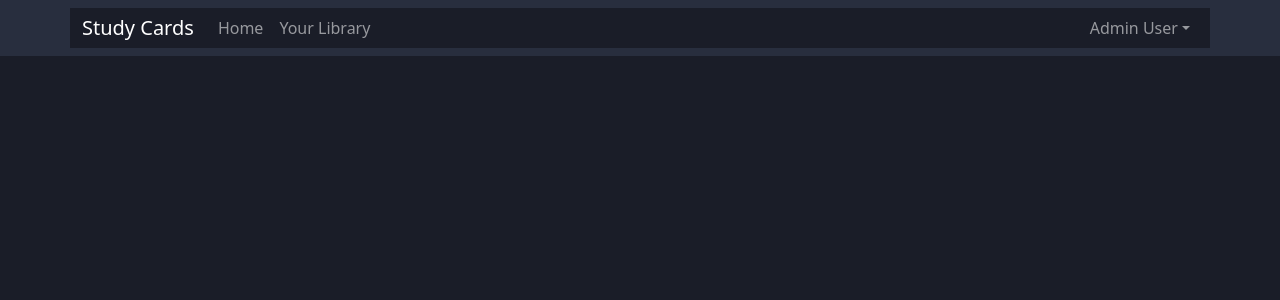
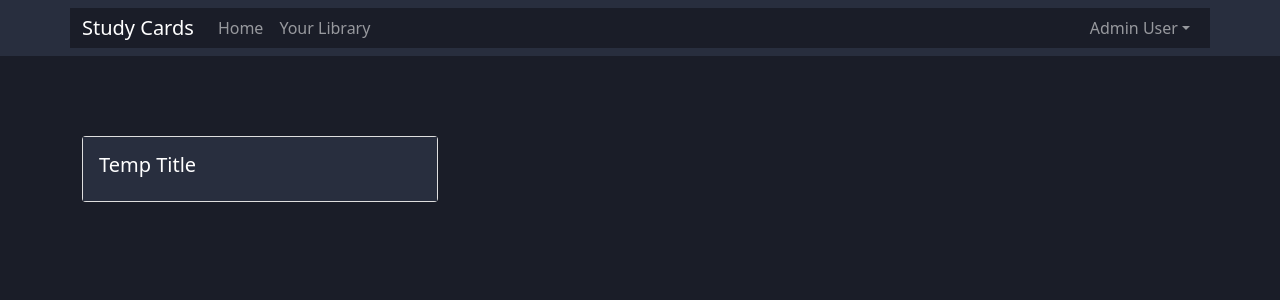
Before and after one commit to theMVPshop/flipcards, a React (Create React App) app: page /dashboard in a window 1280 px wide. Shown: the top 300 px of the page. Built offline with nearby package versions, Linux system fonts and the light colour scheme.

Commit message:
Create Study Set dashboard layout

```diff
--- a/package.json
+++ b/package.json
@@ -19,7 +19,8 @@
     "start": "react-scripts start",
     "build": "react-scripts build",
     "test": "react-scripts test",
-    "eject": "react-scripts eject"
+    "eject": "react-scripts eject",
+    "format": "prettier --write \"src/**/*.{js,jsx}\""
   },
   "eslintConfig": {
     "extends": [
@@ -38,5 +39,8 @@
       "last 1 firefox version",
       "last 1 safari version"
     ]
+  },
+  "devDependencies": {
+    "prettier": "2.5.1"
   }
 }
--- a/src/Components/Dashboard.js
+++ b/src/Components/Dashboard.js
@@ -1,10 +1,27 @@
 import React from 'react';
-import NavbarHeader from './NavbarHeader';
+import { useState, useEffect } from 'react';
+
+import Container from 'react-bootstrap/Container';
+import Row from 'react-bootstrap/Row';
+import Col from 'react-bootstrap/Col';
+import StudySet from './StudySet';
 
 export default function Dashboard() {
+    const [studySets, setStudySets] = useState([]);
+
+    useEffect(() => {
+        // pull in all study sets from db
+        console.log('working');
+    })
+
     return (
-        <div>
-        <NavbarHeader />
-        </div>
+        <Container>
+            <Row>
+                {/* Foreach studyset create a studyset component and pass it's data to that component */}
+                <Col md={6} lg={4}>
+                    <StudySet title='Temp Title' />
+                </Col>
+            </Row>
+        </Container>
     )
 }
--- /dev/null
+++ b/src/Components/StudySet.css
@@ -0,0 +1,5 @@
+.study-set .card,
+.study-set .card-body,
+.study-set .card-title {
+    background: #282e3e;
+}
--- /dev/null
+++ b/src/Components/StudySet.js
@@ -0,0 +1,19 @@
+import React from 'react';
+
+import Card from 'react-bootstrap/Card';
+
+import './StudySet.css';
+
+const StudySet = ({
+    title
+}) => {
+    return (
+        <Card className='study-set'>
+            <Card.Body>
+                <Card.Title>{title}</Card.Title>
+            </Card.Body>
+        </Card>
+    )
+}
+
+export default StudySet;
--- a/src/Router.js
+++ b/src/Router.js
@@ -31,7 +31,7 @@ const Router = () => {
             <Route path="/resetpassword" element={<ResetPassword />} />
             <Route path="/signup" element={<SignUp />} />
             {/* <Route path="/Details/:id" component={Details} /> */}
-            {/* <ProtectedRoute path="/Dashboard" element={<Dashboard />} /> */}
+            <Route path="/dashboard" element={<Dashboard />} />
         </Routes>
     );
 };
```
Also changed, not shown: 2 other files (tests, documents, lock files or other folders).
